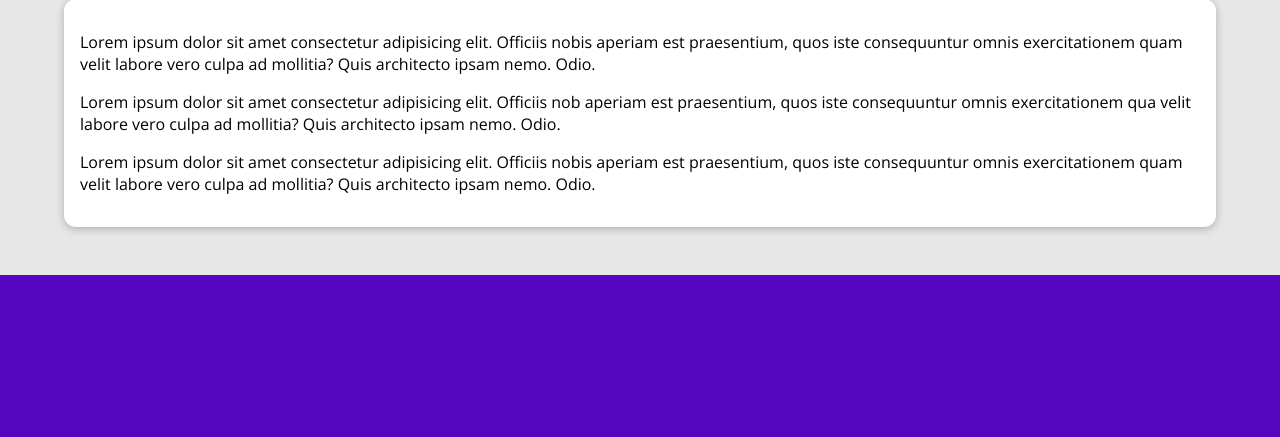
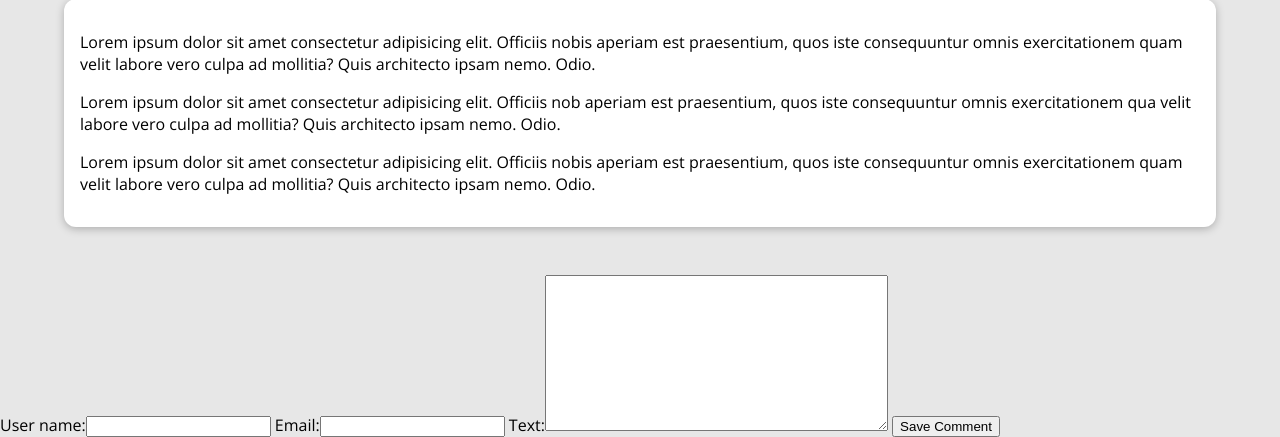
Before and after one commit to shivshankar31/myblog_django, a Django app: a page that uses blog/templates/blog/detail_post.html in a window 1280 px wide. Shown: the part 529-966 px from the top of the page. Before the commit the page ends 804 px from the top, so only its background shows below. Run offline with Django 3.2, Linux system fonts and the light colour scheme; data comes from the database, SQL or seed files in the repository.

Commit message:
190:  step 25: create comment form using models.ModelForm class

```diff
--- /dev/null
+++ b/blog/forms.py
@@ -0,0 +1,19 @@
+# step 25.1: add forms.py file in the add, import model class and forms
+# step 25.2: create a class CommentForm and call the model and add or exclude fields form model class and use lables to rename the fields
+
+
+
+from django import forms
+from .models import Comment
+
+class CommentForm(forms.ModelForm):
+    class Meta:
+        model = Comment
+        # fields = '__all__' #this can be uses to fetch allfields form the model class
+        # fields = ['']# also we can list required fields
+        exclude = ['post'] #this will exclude the listed fields
+        lables = {
+            'user_name': 'Your Name',
+            'email': 'Email',
+            'text': 'Comment'
+        }
--- a/blog/templates/blog/detail_post.html
+++ b/blog/templates/blog/detail_post.html
@@ -4,7 +4,7 @@
 <!step 20.2: In detail_post.html file, generate the tags using for loop.!>
 <!step 20.4: convert author name to href by clicking it takes us to the author email in detail_post.html, also add some style in css file !>
 <!step 22.2: In detail_post.html, remove static and add post_detail.image.url to get the post_detail.image.url!>
-
+<!step 25.4: In detail_post.html, create new div, form and call the created name for the form class!>
 
 
 {% extends 'base.html' %}
@@ -39,4 +39,11 @@
 <main>
     {{post_detail.content | linebreaks}}
 </main>
+
+<div>
+    <form>
+        {{ comment_form }}
+        <button> Save Comment </button>
+    </form>
+</div>
 {% endblock content%}
--- a/blog/views.py
+++ b/blog/views.py
@@ -10,6 +10,7 @@
 # step 19.5: remove all unused function and date from view.py file
 # step 20.1: In views.py, in order to generate the multiple selected collect all the tags in one key - 'post_detail.tags.all()'.
 # step 23.1: In views.py, convert all function to class based view
+# step 25.3: In views.py, import created form class, in detailPost class under get context data function call the created CommentForm and name it
 
 
 
@@ -17,6 +18,7 @@ from django.shortcuts import render, get_object_or_404
 
 from blog.models import Post, Tag
 from django.views.generic import ListView, DetailView
+from .forms import CommentForm
 # Create your views here.
 
 
@@ -57,6 +59,7 @@ class DetailPost(DetailView):
     def get_context_data(self, **kwargs):
         context1 = super().get_context_data(**kwargs)
         context1['post_tag'] = self.object.tags.all()
+        context1['comment_form'] = CommentForm()
         return context1
 
 
--- a/steps blog site.txt
+++ b/steps blog site.txt
@@ -136,3 +136,9 @@ step 23.2: In urls.py, change the path according to class dased views
 step 24: 189: create comment model in models.py
 step 24.1: add new comment class in the model and add fields as user_name, email, comment post as models.foreignkey
 step 24.2: makemigrations and migrate to create table in database
+
+step 25: 190: create comment form using models.ModelForm class
+step 25.1: add forms.py file in the add, import model class and forms
+step 25.2: create a class CommentForm and call the model and add or exclude fields form model class and use lables to rename the fields
+step 25.3: In views.py, import created form class, in detailPost class under get context data function call the created CommentForm and name it
+step 25.4: In detail_post.html, create new div, form and call the created name for the form class
```
